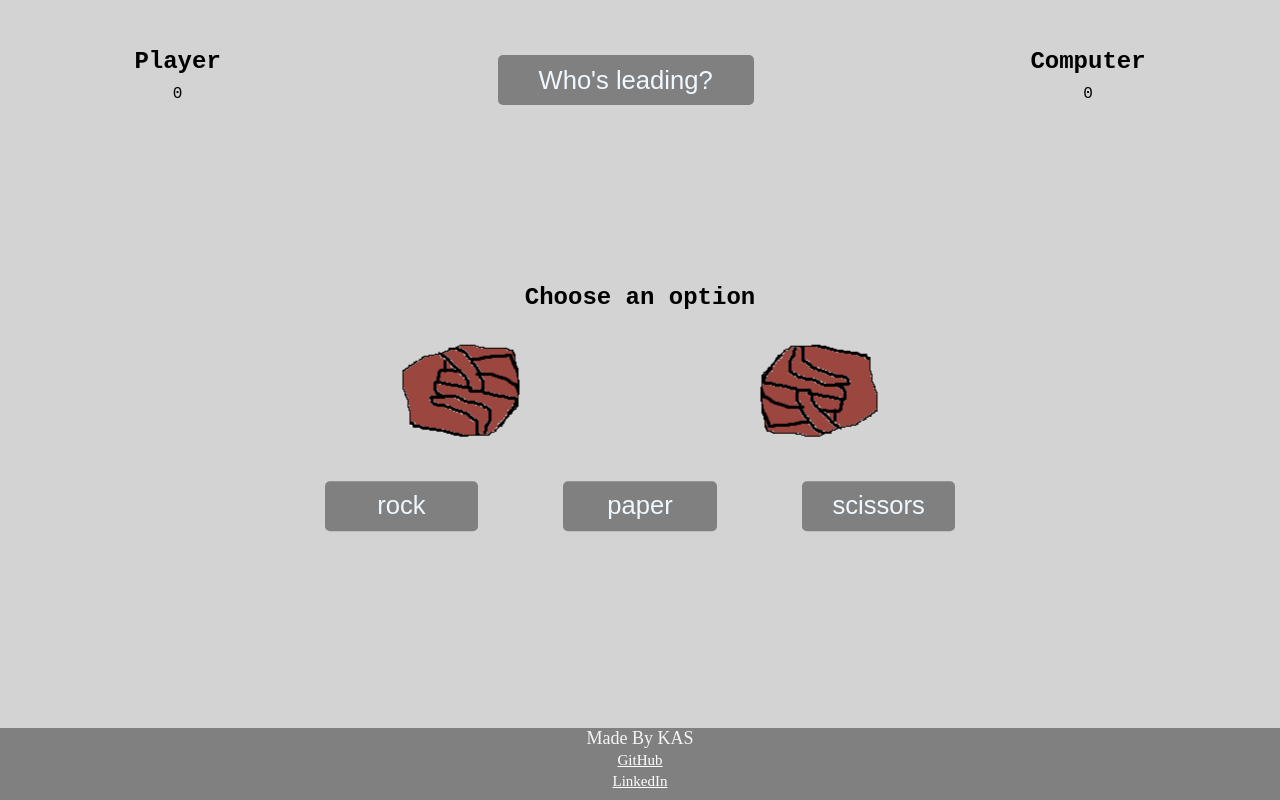
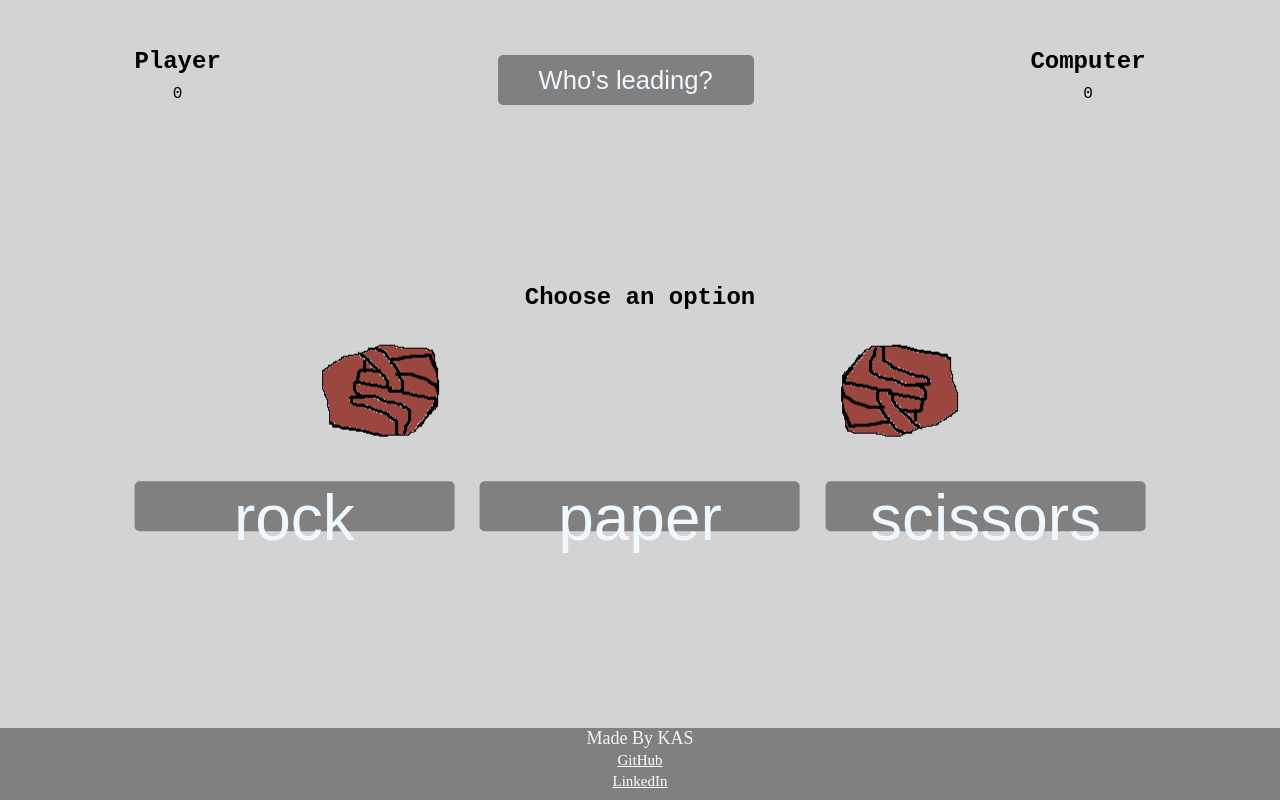
Before and after one commit to kas140472/RockPaperScissors, a plain HTML site: page index.html in a window 1280 px wide. Both pictures are taken after a click on the button "Play Rock Paper Scissors". Drawn offline with Linux system fonts and the light colour scheme.

Commit message:
Update style.css

```diff
--- a/style.css
+++ b/style.css
@@ -59,11 +59,11 @@ section{
 
 .match button,
 .match2 button {
-    width: 12vw;
+    width: 25vw;
     height: 50px;
     background: none;
     border: none;
-    font-size: 2vw;
+    font-size: 5vw;
     background: grey;
     color: aliceblue;
     border-radius: 5px;
```
